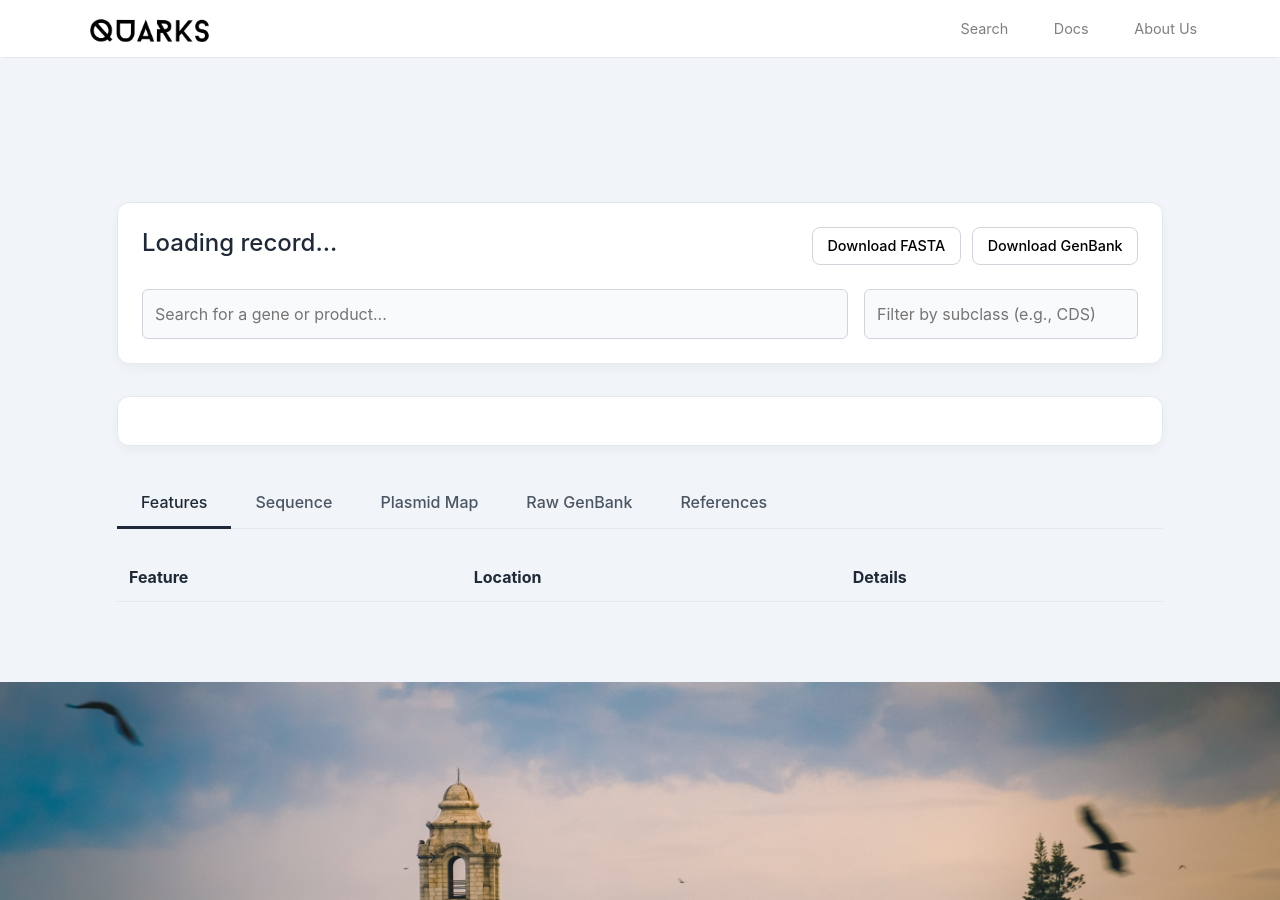
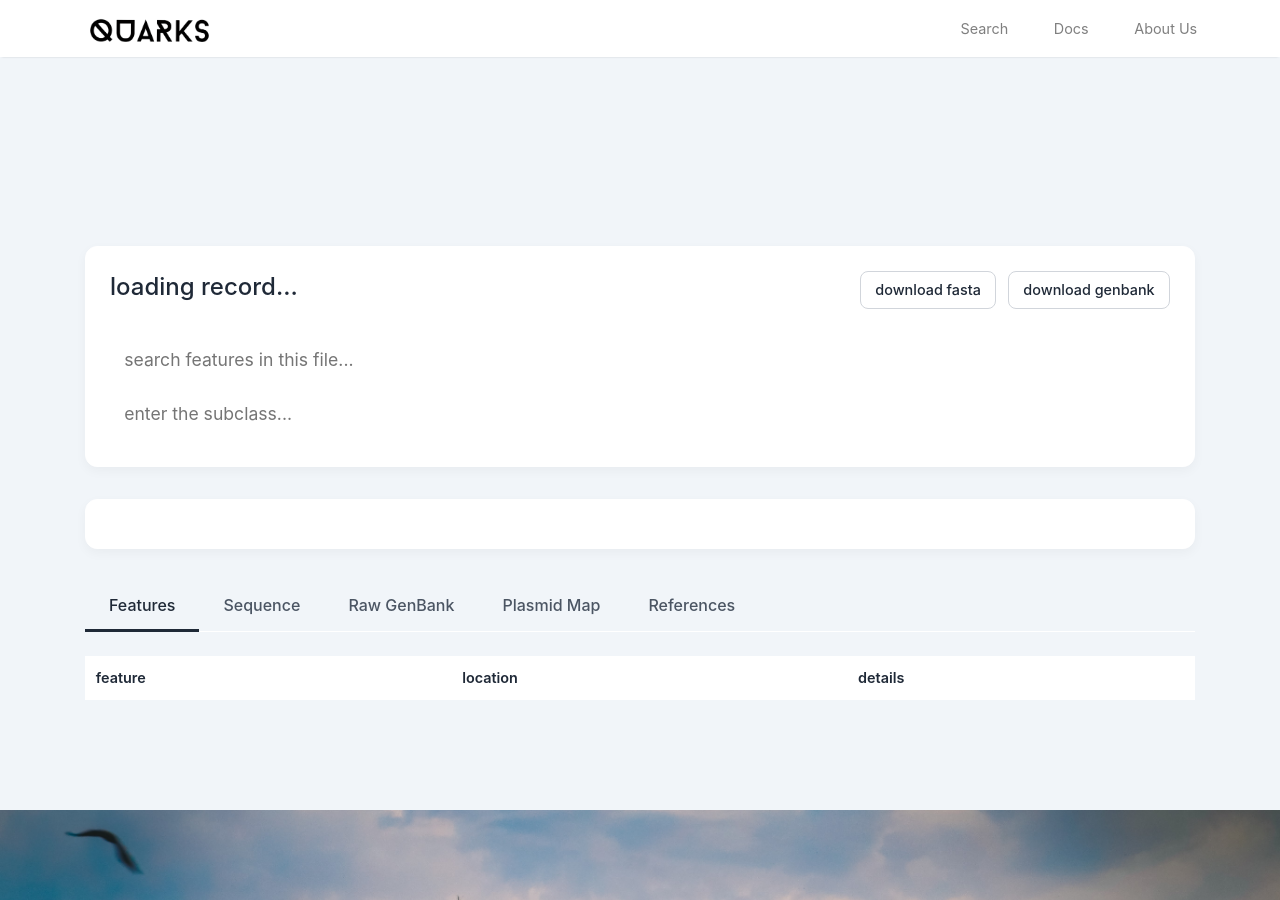
Before and after one commit to iGEM-IISc-2025/GenBank-Improvised, a Jekyll site: the page built from file-viewer.html, in a window 1280 px wide and 900 px high. Built offline with Jekyll 4.4.1, drawn with Linux system fonts in a browser that asks for light colours; nearby versions of some CDN libraries.

```diff
--- a/assets/js/file-viewer.js
+++ b/assets/js/file-viewer.js
@@ -15,51 +15,47 @@ document.addEventListener('DOMContentLoaded', () => {
     const tabContainer = document.querySelector('.tab-nav');
 
     // main
+
     async function main() {
         const params = new URLSearchParams(window.location.search);
         const uid = params.get('uid');
-        if (!uid) {return; }
+        if (!uid) {
+            fileTitle.textContent = 'error: no uid provided.';
+            return;
+        }
 
         try {
-            // Fetch both text and XML data in parallel for efficiency
-            const [rawGbData, xmlString] = await Promise.all([
-                efetch(uid, 'gb'),      // Fetches plain text
-                efetch(uid, 'gb', 'xml') // Fetches XML
-            ]);
+            rawGbData = await efetch(uid, 'gb');
+            parsedData = parseGenBank(rawGbData);
 
-            // Process tes data for tables and text views
-            const parsedTextData = parseGenBank(rawGbData);
-            renderSummary(parsedTextData);
-            renderFeaturesTable(parsedTextData);
-            renderSequence(parsedTextData);
-            referencesPre.textContent = parsedTextData.references;
-            rawGbPre.textContent = rawGbData;
+            renderSummary();
+            renderFeaturesTable(); // Initial render with the clean feature list
+            renderSequence();
+            referencesPre.textContent = parsedData.references;
+            document.getElementById('raw-genbank-pre').textContent = rawGbData;
 
-            // Process XML data for the plasmid map
-            const parser = new DOMParser();
-            const xmlDoc = parser.parseFromString(xmlString, "application/xml");
-            const parsedXMLData = parseGenBankXML(xmlDoc);
-
-            if (parsedXMLData && parsedXMLData.features.length > 0) {
-                drawPlasmidMap(parsedXMLData);
+            const plasmidDataForMap = formatDataForPlasmid(parsedData);
+            if (typeof drawPlasmidMap === 'function' && plasmidDataForMap.features.length > 0) {
+                drawPlasmidMap(plasmidDataForMap);
             } else {
                 document.getElementById('plasmid-map-container').textContent = 'No features available to draw a plasmid map.';
             }
 
-            // Attach Event Listeners
+            // Attach event listeners
             tabContainer.addEventListener('click', handleTabClick);
-            featureSearch.addEventListener('input', () => handleFeatureSearch(parsedTextData, rawGbData));
-            featureSearchSubclass.addEventListener('input', () => handleFeatureSearch(parsedTextData, rawGbData));
-            downloadGbBtn.addEventListener('click', () => downloadFile(uid, 'gb', rawGbData));
+            featureSearch.addEventListener('input', handleFeatureSearch);
+            featureSearchSubclass.addEventListener('input', handleFeatureSearch);
+            copySeqBtn.addEventListener('click', handleCopySequence);
+            downloadGbBtn.addEventListener('click', () => downloadFile(parsedData.accession || uid, 'gb', rawGbData));
             downloadFastaBtn.addEventListener('click', () => {
-                const fastaContent = `>${parsedTextData.accession} ${parsedTextData.definition}\n${parsedTextData.sequence}`;
-                downloadFile(uid, 'fasta', fastaContent);
+                const fastaContent = `>${parsedData.accession || uid} ${parsedData.definition}\n${parsedData.sequence}`;
+                downloadFile(parsedData.accession || uid, 'fasta', fastaContent);
             });
 
         } catch (err) {
-            console.error("Failed to load or parse GenBank file:", err);
-            const container = document.querySelector('.viewer-container');
-            container.innerHTML = `<h1>Error</h1><p>Could not load data for UID: ${uid}.</p><pre>${err.message}</pre>`;
+            console.error("failed to load or parse genbank file:", err);
+            // CORRECTED ERROR MESSAGE: Uses 'uid' which is always defined.
+            document.body.innerHTML = `<h1>Error</h1><p>Could not load data for UID: ${uid}.</p><pre>${err.message}</pre>`;
         }
     }
 
--- a/file-viewer.html
+++ b/file-viewer.html
@@ -3,14 +3,13 @@ layout: default
 title: File Viewer
 ---
 
-<!-- d3.js library is required for the plasmid map -->
 <script src="https://d3js.org/d3.v7.min.js"></script>
 
 <style>
 	/* sets up the color variables for the page */
 	:root {
-        --border-color: #e5e7eb;
-        --background-color: #f8fafc;
+		--border-color: #ffffff;
+		--background-color: #ffffff;
 		--card-background: #ffffff;
 		--text-color-primary: #1f2937;
 		--text-color-secondary: #4b5563;
@@ -24,13 +23,6 @@ title: File Viewer
 		color: var(--text-color-primary);
 	}
 
-    /* styles for the main container that holds all content */
-    .viewer-container {
-        max-width: 1200px;
-        margin: 0 auto;
-        padding: 1em 2em 2em 2em; /* Adjusted padding */
-    }
-
 	/* styles for the main header box */
 	.page-header {
 		background-color: var(--card-background);
@@ -40,17 +32,21 @@ title: File Viewer
 		margin-bottom: 2em;
 		box-shadow: 0 4px 12px rgba(0, 0, 0, 0.04);
 	}
+	/* styles for the top part of the header containing the title and buttons */
 	.header-top {
 		display: flex;
 		justify-content: space-between;
 		align-items: flex-start;
+		margin-bottom: 1.5em;
 	}
+	/* styles for the main title in the header */
 	.header-top h1 {
 		font-size: 1.5em;
 		margin: 0;
 		line-height: 1.3;
-        flex: 1;
+		flex: 1; /* allow title to take up space */
 	}
+	/* styles for the download buttons */
 	.download-actions button {
 		font-size: 0.9rem;
 		font-weight: 500;
@@ -58,29 +54,58 @@ title: File Viewer
 		border-radius: 8px;
 		border: 1px solid #d1d5db;
 		background-color: #ffffff;
+		color: var(--text-color-primary);
 		cursor: pointer;
 		margin-left: 0.5em;
+		transition: background-color 0.2s;
+	}
+	/* styles for the download buttons when hovered over */
+	.download-actions button:hover {
+		background-color: var(--background-color);
 	}
 
-    .search-controls {
-        display: flex;
-        gap: 1em;
-        margin-top: 1.5em;
+	/* styles for the main container that holds all content */
+	.viewer-container {
+		max-width: 1200px;
+		margin: 0 auto;
+		padding-bottom: 1em;
+        padding-top: -1em;
 	}
-    #feature-search, #feature-search-subclass {
-        font-size: 1em;
+
+	/* styles for the feature search input bar */
+	#feature-search {
+        flex: 3;
+		width: 100%;
+		font-size: 1.1em;
 		padding: 0.75em;
-        border-radius: 6px;
-        border: 1px solid #d1d5db;
-        background-color: var(--background-color);
+		border-radius: 8px;
+		border: 1px solid var(--border-color);
+		flex:3;
 	}
-    #feature-search { flex: 3; }
-    #feature-search-subclass { flex: 1; }
-    #feature-search:focus, #feature-search-subclass:focus {
+	/* styles for the feature search bar when it's in focus */
+	#feature-search:focus {
 		outline: none;
 		border-color: var(--interactive-color);
 		box-shadow: 0 0 0 3px rgba(59, 130, 246, 0.2);
 	}
+
+	/* styles for the feature search input bar */
+	#feature-search-subclass {
+        flex: 1;
+		width: 100%;
+		font-size: 1.1em;
+		padding: 0.75em;
+		border-radius: 8px;
+		border: 1px solid var(--border-color);
+		flex: 1;
+	}
+	/* styles for the feature search bar when it's in focus */
+	#feature-search-subclass:focus {
+		outline: none;
+		border-color: var(--interactive-color);
+		box-shadow: 0 0 0 3px rgba(59, 130, 246, 0.2);
+	}
+
 
 	/* styles for the summary information card */
 	.summary-card {
@@ -91,11 +116,14 @@ title: File Viewer
 		margin-bottom: 2em;
 		box-shadow: 0 4px 12px rgba(0, 0, 0, 0.04);
 	}
+	/* styles for the grid layout within the summary card */
 	.summary-grid {
 		display: grid;
 		grid-template-columns: repeat(auto-fit, minmax(250px, 1fr));
 		gap: 1em;
 	}
+	/* styles for individual items in the summary grid */
+	.summary-item { font-size: 0.95em; }
 	.summary-item strong {
 		display: block;
 		color: var(--text-color-secondary);
@@ -104,6 +132,7 @@ title: File Viewer
 	}
 	.summary-item span {
 		font-weight: 600;
+		color: var(--text-color-primary);
 	}
 
 	/* styles for the tab navigation bar */
@@ -123,31 +153,65 @@ title: File Viewer
 		border-bottom: 3px solid transparent;
 		margin-bottom: -1px;
 	}
+	/* styles for the currently active tab button */
 	.tab-btn.active {
 		color: var(--text-color-primary);
 		border-bottom-color: var(--text-color-primary);
 	}
+	/* hides tab content by default */
 	.tab-content { display: none; }
+	/* shows the content of the active tab */
 	.tab-content.active { display: block; }
 
-    /* styles for data boxes and tables */
-    .data-box {
+	/* styles for the data boxes and the sequence view */
+	.data-box, #sequence-view {
 		background-color: var(--background-color);
 		border: 1px solid var(--border-color);
 		border-radius: 8px;
 		padding: 1.5em;
 		font-family: "Courier New", Courier, monospace;
+		font-size: 0.95em;
+		color: #333;
+	}
+	/* specific styles for the sequence view box */
+	#sequence-view {
+		position: relative;
 		white-space: pre-wrap;
+		word-wrap: break-word;
 	}
+	/* styles for the features table */
 	.features-table {
 		width: 100%;
 		border-collapse: collapse;
 		font-family: -apple-system, BlinkMacSystemFont, sans-serif;
+		font-size: 0.9em;
 	}
+	/* styles for the cells in the features table */
 	.features-table th, .features-table td {
 		text-align: left;
 		padding: 0.75em;
 		border-bottom: 1px solid var(--border-color);
+	}
+	/* styles for the header cells of the features table */
+	.features-table th {
+		background: var(--background-color);
+		font-weight: 600;
+	}
+	/* styles for table rows when hovered over */
+	.features-table tbody tr:hover {
+		background-color: #eef2ff;
+	}
+	/* styles for the copy sequence button */
+	#copy-seq-btn {
+		position: absolute;
+		top: 1em;
+		right: 1em;
+		font-size: 0.8em;
+		padding: 0.4em 0.8em;
+		border-radius: 6px;
+		border: 1px solid var(--border-color);
+		background: #fff;
+		cursor: pointer;
 	}
 	#plasmid-map-container {
         display: flex;
@@ -161,27 +225,26 @@ title: File Viewer
 
 	<header class="page-header">
 		<div class="header-top">
-            <h1 id="file-title">Loading record...</h1>
+			<h1 id="file-title">loading record...</h1>
 			<div class="download-actions">
-                <button id="download-fasta-btn">Download FASTA</button>
-                <button id="download-gb-btn">Download GenBank</button>
+				<button id="download-fasta-btn" class="secondary">download fasta</button>
+				<button id="download-gb-btn">download genbank</button>
 			</div>
 		</div>
-        <div class="search-controls">
-            <input type="text" id="feature-search" placeholder="Search for a gene or product...">
-            <input type="text" id="feature-search-subclass" placeholder="Filter by subclass (e.g., CDS)">
-        </div>
+		<input type="text" id="feature-search" placeholder="search features in this file...">
+		<input type="text" id="feature-search-subclass" placeholder="enter the subclass...">
 	</header>
 
 	<div class="summary-card">
-        <div class="summary-grid" id="summary-grid"></div>
+		<div class="summary-grid" id="summary-grid">
+			</div>
 	</div>
 
 	<nav class="tab-nav">
 		<button class="tab-btn active" data-tab="features">Features</button>
 		<button class="tab-btn" data-tab="sequence">Sequence</button>
+		<button class="tab-btn" data-tab="raw-genbank">Raw GenBank</button>
 		<button class="tab-btn" data-tab="plasmid-map">Plasmid Map</button>
-        <button class="tab-btn" data-tab="raw-genbank">Raw GenBank</button>
 		<button class="tab-btn" data-tab="references">References</button>
 	</nav>
 
@@ -190,32 +253,40 @@ title: File Viewer
 			<table class="features-table">
 				<thead>
 					<tr>
-                        <th>Feature</th>
-                        <th>Location</th>
-                        <th>Details</th>
+						<th>feature</th>
+						<th>location</th>
+						<th>details</th>
 					</tr>
 				</thead>
-                <tbody id="features-tbody"></tbody>
+				<tbody id="features-tbody">
+					</tbody>
 			</table>
 		</div>
 	</div>
 
 	<div id="sequence" class="tab-content">
-        <pre class="data-box" id="sequence-pre">Loading sequence...</pre>
+		<div id="sequence-view">
+			<button id="copy-seq-btn">copy</button>
+			<pre id="sequence-pre">loading sequence...</pre>
+		</div>
+	</div>
+
+	<div id="raw-genbank" class="tab-content">
+		<pre class="data-box" id="raw-genbank-pre">loading raw file...</pre>
 	</div>
 
 	<div id="plasmid-map" class="tab-content">
         <div id="plasmid-map-container"></div>
     </div>
 
-    <div id="raw-genbank" class="tab-content">
-        <pre class="data-box" id="raw-genbank-pre">Loading raw file...</pre>
-    </div>
-
 	<div id="references" class="tab-content">
-        <pre class="data-box" id="references-pre">Loading references...</pre>
+		<pre class="data-box" id="references-pre">loading references...</pre>
 	</div>
 
 </div>
 
-<script type="module" src="{{ '/assets/js/file-viewer.js' | relative_url }}"></script>
+</div>
+
+<script src="{{ '/assets/js/ncbi_api.js' | relative_url }}"></script>
+<script src="{{ '/assets/js/plasmid-rendered.js' | relative_url }}"></script>
+<script src="{{ '/assets/js/file-viewer.js' | relative_url }}" defer></script>
```
Also changed, not shown: other parts of file-viewer.html (+1 -0 lines). Lines whose indentation alone changed are shown as unchanged.
